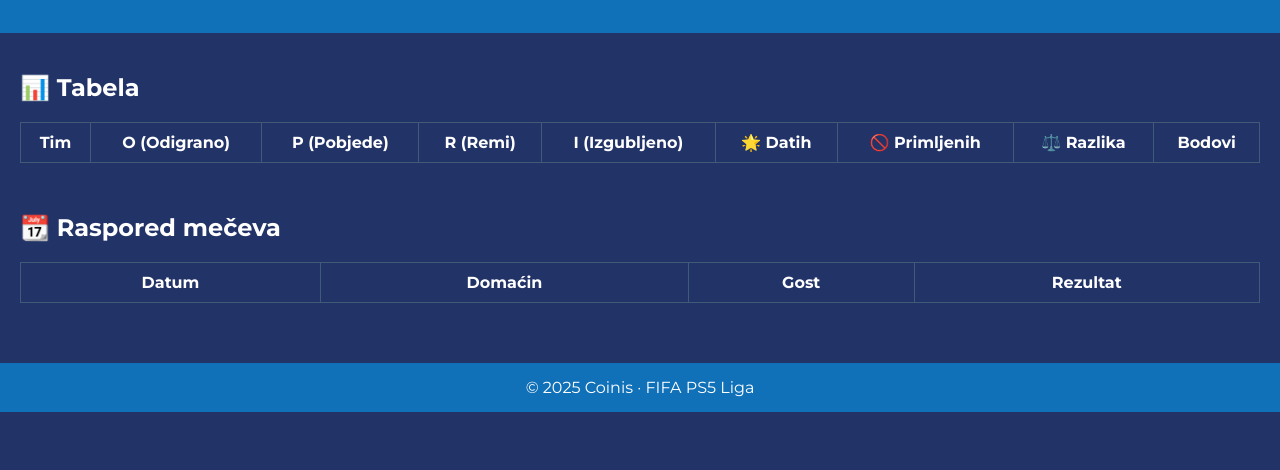
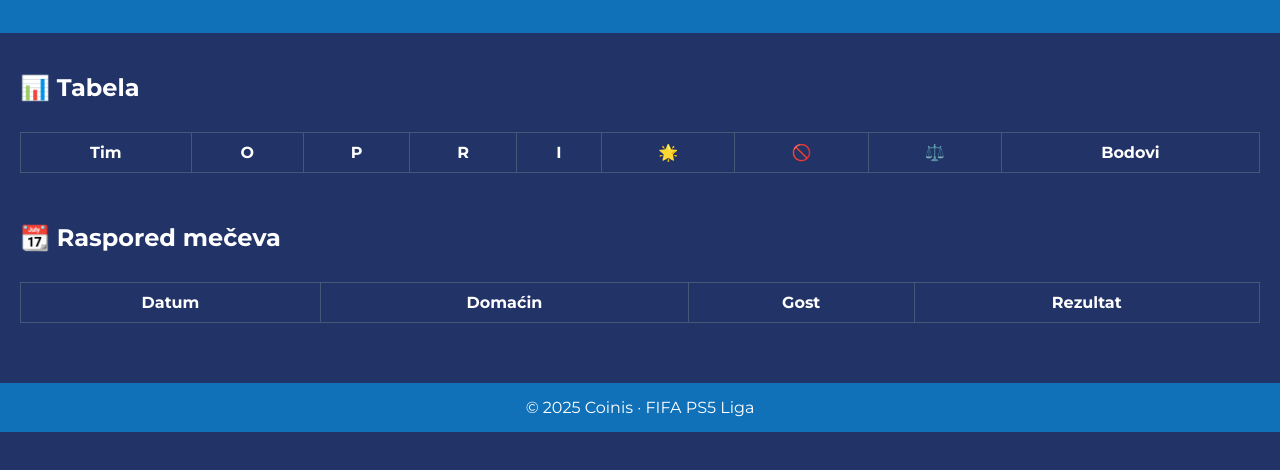
Before and after one commit to Zvijuk/fifa-ps5-liga, a plain HTML site: page index.html in a window 1280 px wide. Shown: the part 124-594 px from the top of the page. Drawn offline with Linux system fonts and the light colour scheme; no server answers.

Commit message:
Add files via upload

```diff
--- a/index.html
+++ b/index.html
@@ -28,16 +28,23 @@
       padding: 20px;
     }
 
+    .table-wrapper {
+      overflow-x: auto;
+      -webkit-overflow-scrolling: touch;
+    }
+
     table {
       width: 100%;
       border-collapse: collapse;
       margin-top: 10px;
+      min-width: 600px;
     }
 
     th, td {
       border: 1px solid #415a77;
       padding: 10px;
       text-align: center;
+      white-space: nowrap;
     }
 
     th {
@@ -64,6 +71,10 @@
       text-align: center;
       margin-top: -10px;
     }
+
+    .section:last-of-type {
+      margin-bottom: 60px;
+    }
   </style>
 </head>
 <body>
@@ -74,19 +85,37 @@
 
   <div class="section">
     <h2>📊 Tabela</h2>
+    <div class="table-wrapper">
       <table id="tabela">
-      <thead><tr><th>Tim</th><th>O (Odigrano)</th><th>P (Pobjede)</th><th>R (Remi)</th><th>I (Izgubljeno)</th><th>🌟 Datih</th><th>🚫 Primljenih</th><th>⚖️ Razlika</th><th>Bodovi</th></tr></thead>
+        <thead>
+          <tr>
+            <th>Tim</th>
+            <th title="Odigrano">O</th>
+            <th title="Pobjede">P</th>
+            <th title="Remi">R</th>
+            <th title="Izgubljeno">I</th>
+            <th title="Datih">🌟</th>
+            <th title="Primljenih">🚫</th>
+            <th title="Razlika">⚖️</th>
+            <th>Bodovi</th>
+          </tr>
+        </thead>
         <tbody></tbody>
       </table>
+    </div>
     <div id="last-updated"></div>
   </div>
 
   <div class="section">
     <h2>📆 Raspored mečeva</h2>
+    <div class="table-wrapper">
       <table id="raspored">
-      <thead><tr><th>Datum</th><th>Domaćin</th><th>Gost</th><th>Rezultat</th></tr></thead>
+        <thead>
+          <tr><th>Datum</th><th>Domaćin</th><th>Gost</th><th>Rezultat</th></tr>
+        </thead>
         <tbody></tbody>
       </table>
+    </div>
   </div>
 
   <div class="footer">
```
Lines whose indentation alone changed are shown as unchanged.
